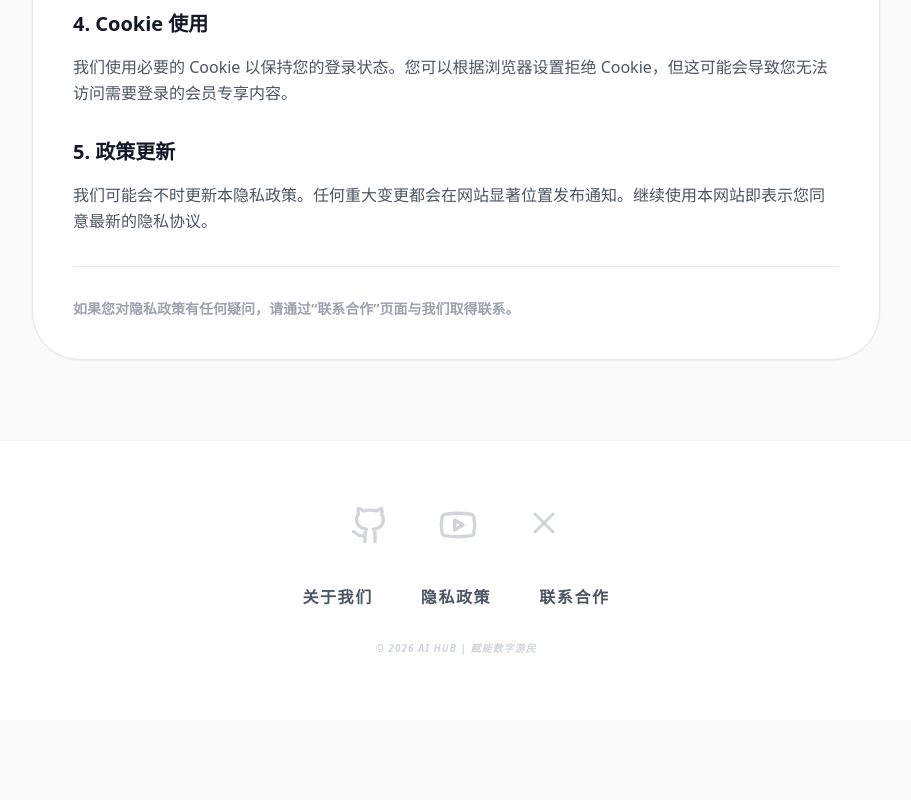
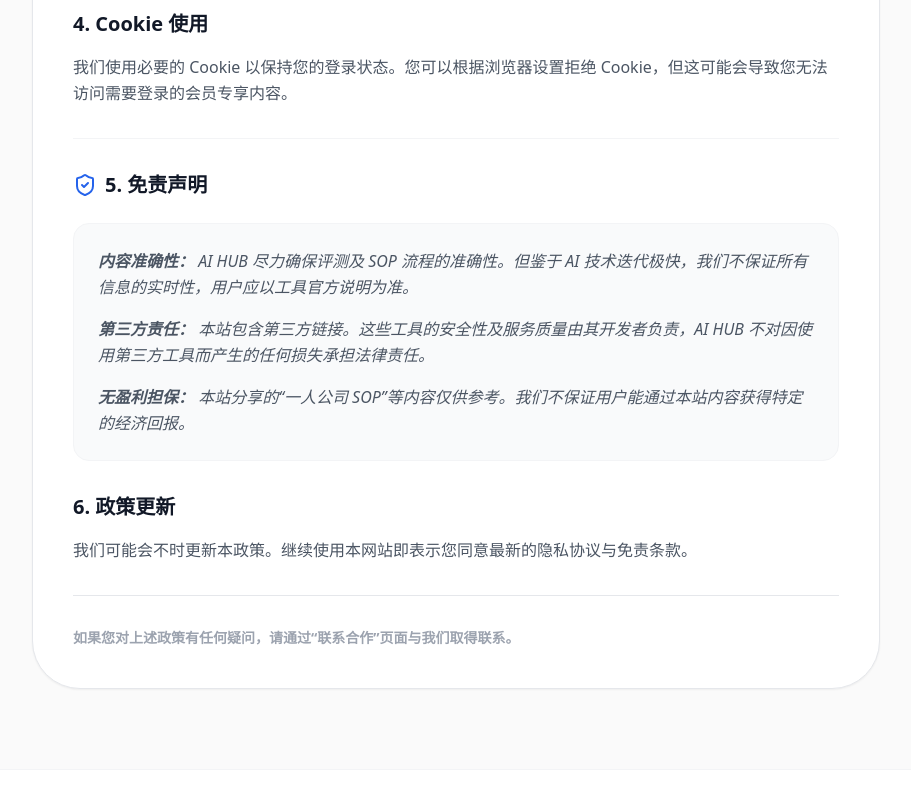
Before and after one commit to hezhanleiok/ai, a Next.js app: page /privacy in a window 1280 px wide. Shown: the part 800-1600 px from the top of the page, without its empty margins (184-1095 px from the left). Before the commit the page ends 1520 px from the top, so only its background shows below. Built offline with nearby package versions, Linux system fonts and the light colour scheme; no server answers.

Commit message:
Update page.tsx

```diff
--- a/app/privacy/page.tsx
+++ b/app/privacy/page.tsx
@@ -1,11 +1,13 @@
 'use client';
+
+import { ShieldCheck } from 'lucide-react';
 
 export default function PrivacyPage() {
   return (
     <div className="max-w-4xl mx-auto px-6 py-20">
       <h1 className="text-4xl font-black mb-12 text-gray-900 flex items-center gap-4">
         <span className="w-2 h-10 bg-blue-600 rounded-full"></span>
-        隐私政策
+        隐私政策与免责声明
       </h1>
 
       <div className="bg-white p-10 rounded-[3rem] border shadow-sm space-y-8 text-gray-600 leading-relaxed">
@@ -46,16 +48,34 @@ export default function PrivacyPage() {
           </p>
         </section>
 
+        {/* 新增：免责声明部分 */}
+        <section className="pt-8 border-t border-gray-100">
+          <h2 className="text-xl font-black text-gray-900 mb-6 flex items-center gap-2">
+            <ShieldCheck className="text-blue-600" size={24} /> 5. 免责声明
+          </h2>
+          <div className="space-y-4 bg-gray-50 p-6 rounded-2xl border border-gray-100 italic">
+            <p>
+              <strong>内容准确性：</strong> AI HUB 尽力确保评测及 SOP 流程的准确性。但鉴于 AI 技术迭代极快，我们不保证所有信息的实时性，用户应以工具官方说明为准。
+            </p>
+            <p>
+              <strong>第三方责任：</strong> 本站包含第三方链接。这些工具的安全性及服务质量由其开发者负责，AI HUB 不对因使用第三方工具而产生的任何损失承担法律责任。
+            </p>
+            <p>
+              <strong>无盈利担保：</strong> 本站分享的“一人公司 SOP”等内容仅供参考。我们不保证用户能通过本站内容获得特定的经济回报。
+            </p>
+          </div>
+        </section>
+
         <section>
-          <h2 className="text-xl font-black text-gray-900 mb-4">5. 政策更新</h2>
+          <h2 className="text-xl font-black text-gray-900 mb-4">6. 政策更新</h2>
           <p>
-            我们可能会不时更新本隐私政策。任何重大变更都会在网站显著位置发布通知。继续使用本网站即表示您同意最新的隐私协议。
+            我们可能会不时更新本政策。继续使用本网站即表示您同意最新的隐私协议与免责条款。
           </p>
         </section>
 
         <div className="pt-8 border-t">
           <p className="text-sm font-bold text-gray-400">
-            如果您对隐私政策有任何疑问，请通过“联系合作”页面与我们取得联系。
+            如果您对上述政策有任何疑问，请通过“联系合作”页面与我们取得联系。
           </p>
         </div>
       </div>
```
